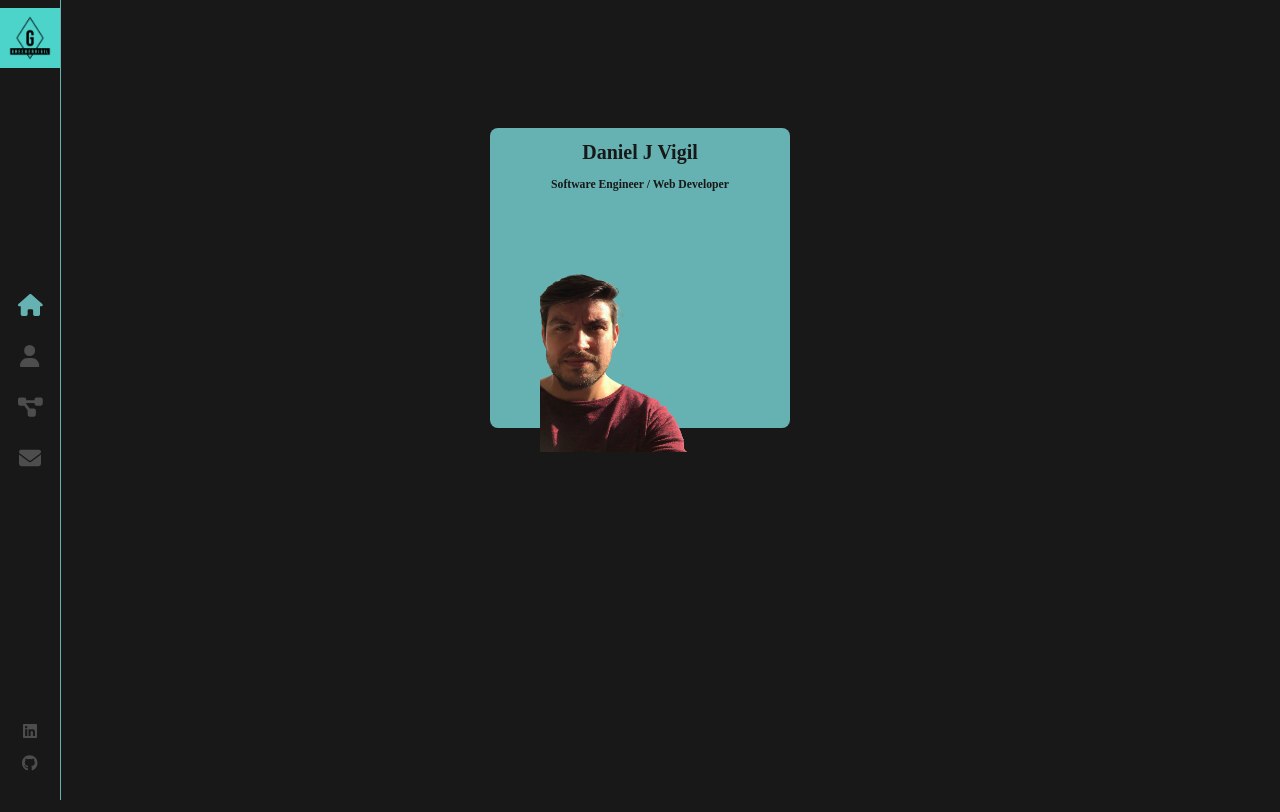
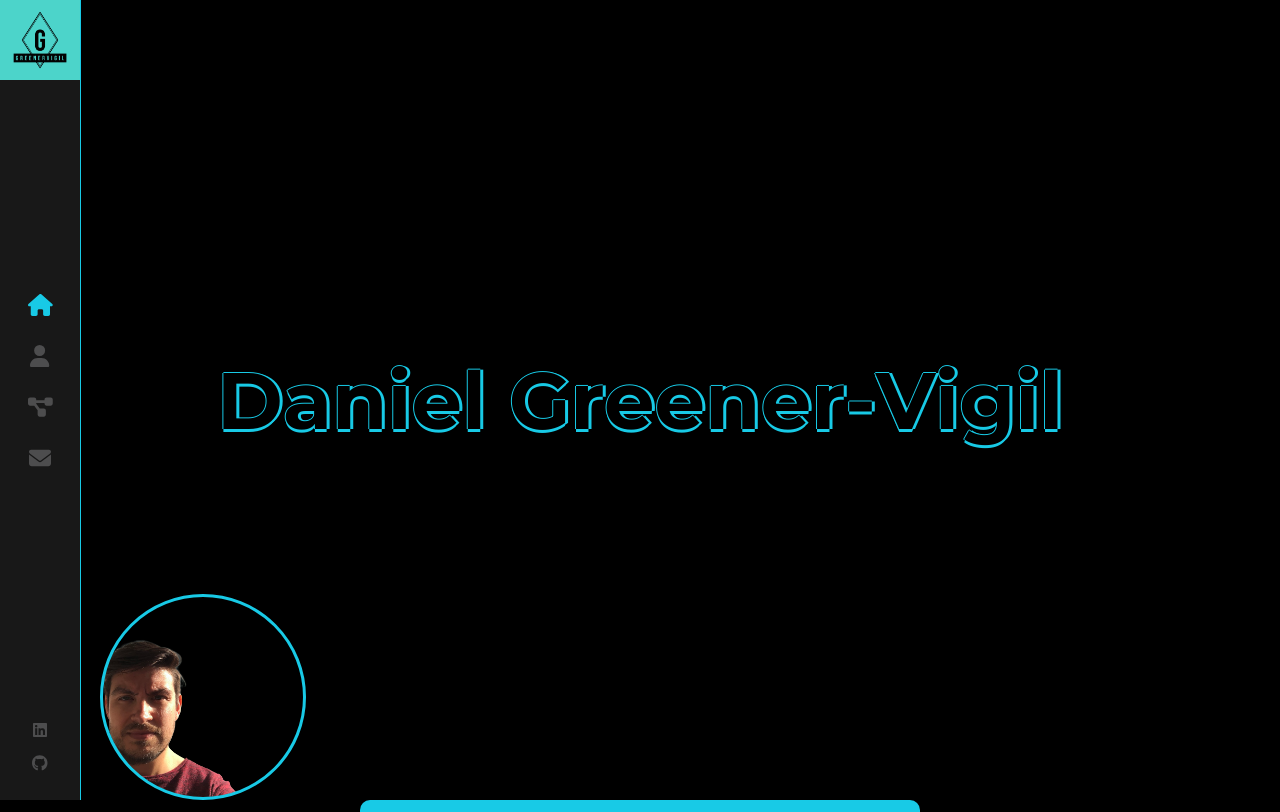
Before and after one commit to greenervigil/portfolio, a JavaScript app: page / in a window 1280 px wide. Shown: the top 812 px of the page. Built offline with nearby package versions, Linux system fonts and the light colour scheme; the HTML template or start-up script is replaced by a standard one.

Commit message:
implementing home page, onScroll still needed

```diff
--- a/src/App.css
+++ b/src/App.css
@@ -5,3 +5,5 @@
 */
 
 @import 'animate.css';
+
+@import url('https://fonts.googleapis.com/css2?family=Montserrat:ital,wght@0,100;0,200;0,300;0,400;0,500;0,600;0,700;0,800;0,900;1,100;1,200;1,300;1,400;1,500;1,600;1,700;1,800;1,900&display=swap');
--- a/src/App.js
+++ b/src/App.js
@@ -4,29 +4,73 @@ import 'animate.css';
 import styled from '@emotion/styled';
 import me from './assets/images/djv_ccexpress.png';
 
-const Container = styled.div`
-  display: flex;
-  border-radius: 8px;
-  justify-content: center;
-  margin: 10% auto;
-  width: 300px;
-  height: 300px;
-  background-color: #66b2b2;
-  color: #181818;
-  text-align: center;
+const Section = styled.section`
+  height: 100%;
+
+  ul {
+    list-style-type: none;
+    padding: 0;
+    margin: 0;
+    display: grid;
+    grid-template-columns: repeat(3, auto);
+    justify-content: center;
+    align-items: middle;
+    place-items: center;
+    height: 100vh;
+  }
+
+  span {
+    width: 25vh;
+    height: 25vh;
+    margin-left: 100px;
+    position: absolute;
+    background-color: #000;
+    background-image: url(${me});
+    background-position: 0% 50%;
+    background-size: 100%;
+    background-repeat: no-repeat;
+    bottom: 0;
+    left: 0;
+    border: 3px solid #18cae6;
+    border-radius: 50%;
+    z-index: 999;
+  }
+
+  .scroll {
+    color: #000;
+    text-shadow: -1px 0 #18cae6, 0 3px #18cae6, 3px 0 #18cae6, 0 -1px #18cae6;
+  }
+
+  .box {
+    height: 60vh;
+    width: 70vh;
+    background-color: #18cae6;
+    margin: 0 auto;
+    text-align: center;
+    padding-top: 0.3em;
+    border-radius: 10px;
+  }
 `;
 
 const App = () => {
   return (
     <>
       <Sidebar />
-      <Container>
-        <div>
-          <h1>Daniel J Vigil</h1>
-          <h3>Software Engineer / Web Developer</h3>
-          <img src={me} alt="daniel vigil" height={250} width={200} />
+      <Section>
+        <ul>
+          <li class="scroll" data-rate="-2">Daniel</li>
+          <li class="scroll">&nbsp;Greener-</li>
+          <li class="scroll" data-rate="2">Vigil</li>
+        </ul>
+        <span class="scroll" data-rateY="1" data-rateX="2" data-direction="horizontal"></span>
+      </Section>
+      <Section>
+        <div class="box">
+          <h1>Daniel Greener-Vigil</h1>
+          <h4>Software Engineer / </h4>
+          <h4>Web Developer</h4>
         </div>
-      </Container>
+      </Section>
     </>
   );
 }
--- a/src/components/Sidebar/Sidebar.js
+++ b/src/components/Sidebar/Sidebar.js
@@ -7,22 +7,22 @@ import logo from '../../GreenerVigil-logos.jpeg';
 
 const NavBar = styled.div`
     background: #181818;
-    width: 60px;
+    width: 80px;
     height: 100%;
     position: absolute;
     top: 0;
     z-index: 3,
     min-height: 500px;
-    border-right: 1px solid #66b2b2;
+    border-right: 1px solid #18cae6;
 
     .logo {
         display: block;
-        padding: 8px 0;
+        margin: 0 auto;
 
         img {
             display: block;
             margin 8px auto;
-            width: 60px;
+            width: 100%;
             height: auto;
 
             &.sub {
@@ -55,7 +55,7 @@ const Nav = styled.nav`
         }
 
         &:hover {
-            color: #66b2b2;
+            color: #18cae6;
 
             svg {
                 opacity: 0;
@@ -94,19 +94,19 @@ const Nav = styled.nav`
 
     a.project-link {
         &:after {
-            content: 'Projects';
+            content: 'PROJECTS';
         }
     }
 
     a.contact-link {
         &:after {
-            content: 'Contact';
+            content: 'CONTACT';
         }
     }
 
     a.active {
         svg {
-            color: #66b2b2;
+            color: #18cae6;
         }
     }
 `;
@@ -130,7 +130,7 @@ const Ul = styled.ul`
 
         &:hover {
             svg {
-                color: #66b2b2;
+                color: #18cae6;
             }
         }
     }
--- a/src/index.css
+++ b/src/index.css
@@ -1,18 +1,18 @@
-html {
-  font-size: 62.5%;
+body {
+  margin: 0;
+  height: 100vh;
+  font-size: 5em;
+  font-family: "Montserrat";
+  font-weight: bold;
+  background-color: #000;
 }
 
-body {
-  margin: 0;
-  font-family: 300 11px/1.4 -apple-system, BlinkMacSystemFont, 'Segoe UI', 'Roboto', 'Oxygen',
-    'Ubuntu', 'Cantarell', 'Fira Sans', 'Droid Sans', 'Helvetica Neue',
-    sans-serif;
-    color: #444;
-    background: #181818;
-    overflow: hidden;
-    display: block;
-  -webkit-font-smoothing: antialiased;
-  -moz-osx-font-smoothing: grayscale;
+h1 {
+  font-size: 0.3em;
+}
+
+h4 {
+  font-size: 0.2em;
 }
 
 code {
```
